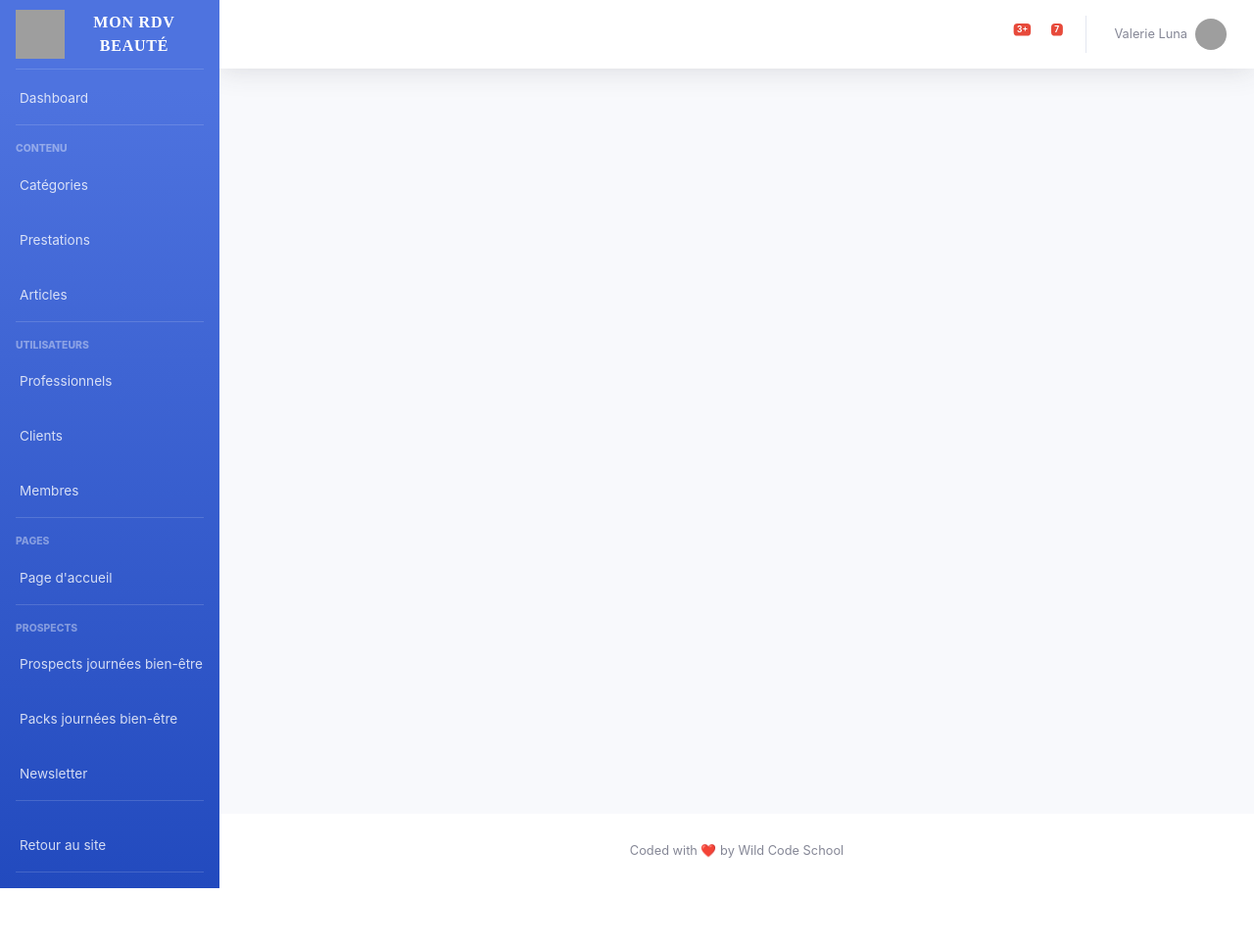
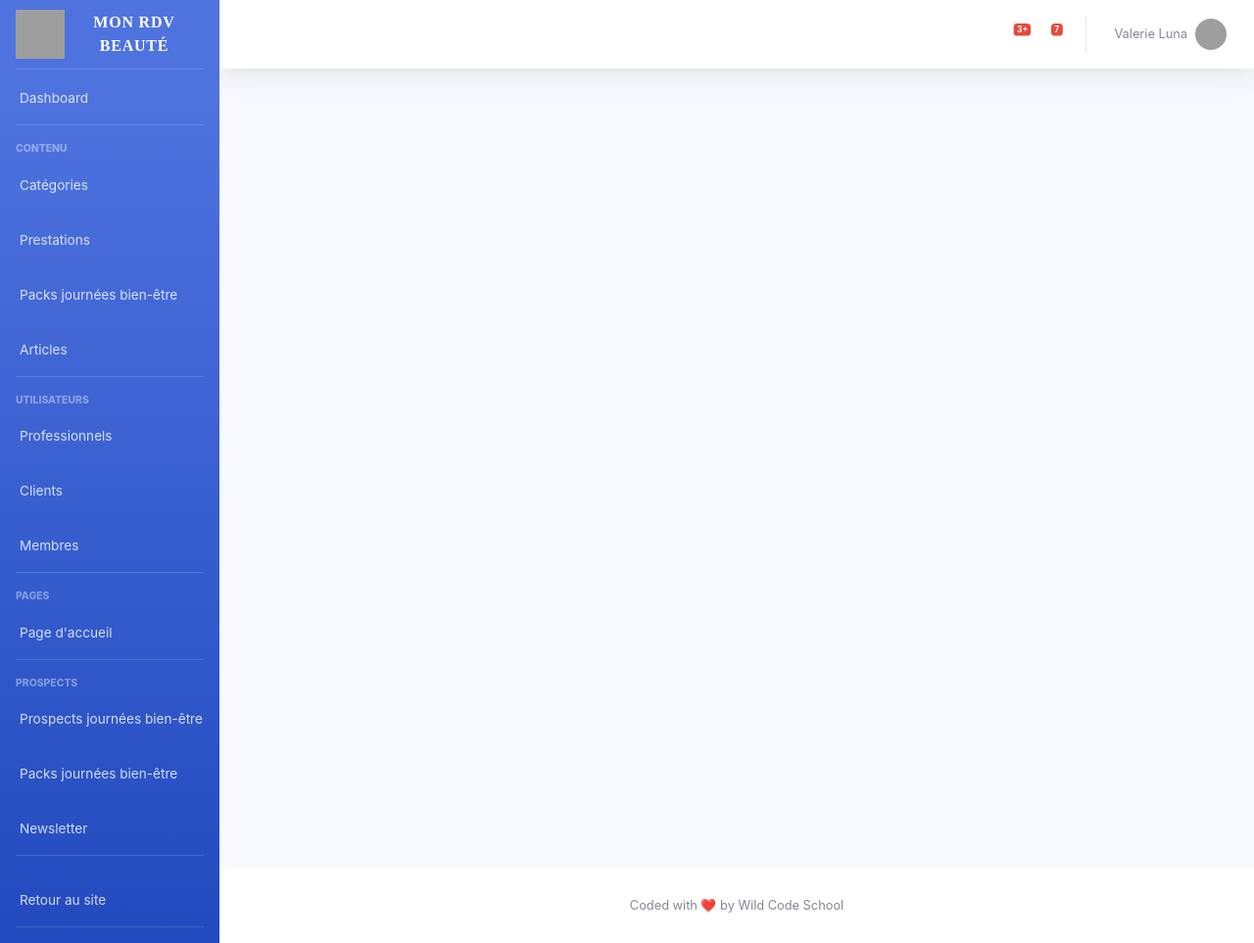
Before and after one commit to Hexaku/mon-rdv-beaute, a Symfony app: template templates/admin.html.twig in a window 1280 px wide. Shown: the whole page at 98% size. Before the commit the page ends 907 px from the top, so only its background shows below. Run offline with Twig, Linux system fonts and the light colour scheme; the template is opened without the code that fills it, so the values that code supplies are empty; style sheets or scripts are compiled from the project's sources; some libraries are stand-ins or nearby versions; grey boxes are pictures that could not be loaded.

Commit message:
change icons

```diff
--- a/templates/admin.html.twig
+++ b/templates/admin.html.twig
@@ -66,6 +66,13 @@
             <a class="nav-link" href="{{ path("admin_service")}}">
                 <i class="fas fa-fw fa-spa"></i>
                 <span>Prestations</span>
+            </a>
+        </li>
+
+        <li class="nav-item">
+            <a class="nav-link" href="{{ path("admin_pack")}}">
+                <i class="fas fa-box-open"></i>
+                <span>Packs journées bien-être</span>
             </a>
         </li>
 
```
